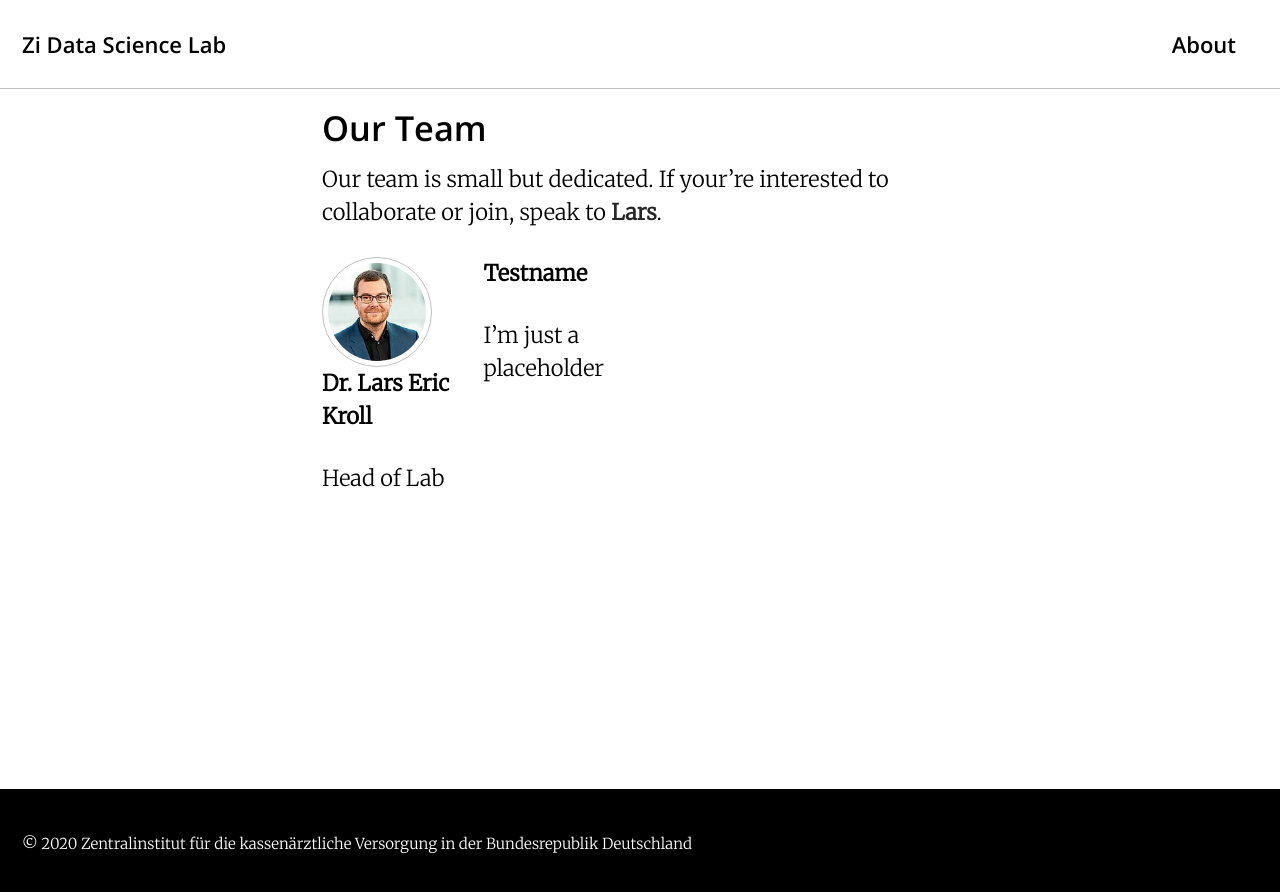
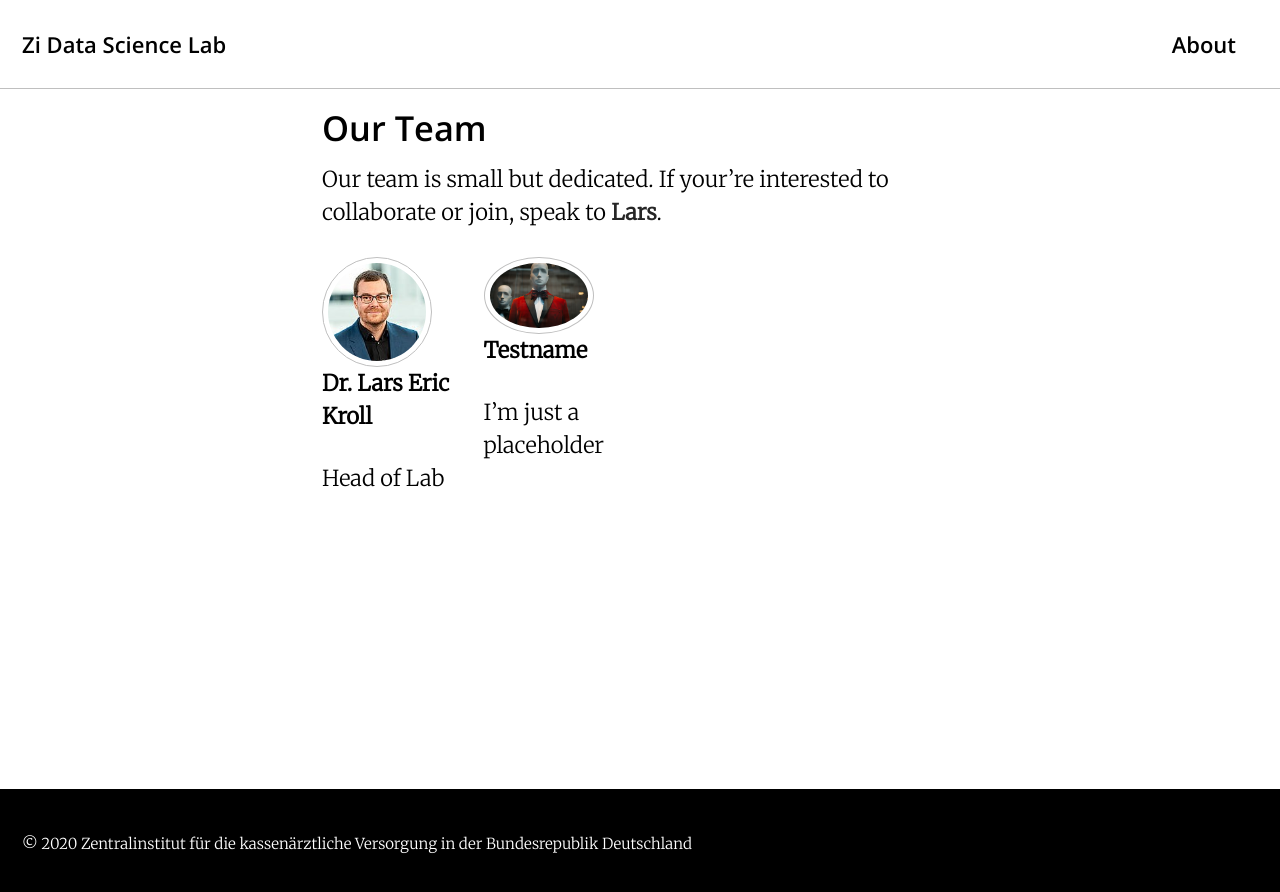
Before and after one commit to zidatalab/zidatalab.github.io, a Jekyll site: the page built from _pages/Team.md, in a window 1280 px wide. Shown: the top 892 px of the page. Built offline with Jekyll 4.4.1, drawn with Linux system fonts in a browser that asks for light colours; cached includes are drawn as plain includes; nearby versions of some CDN libraries.

Commit message:
Update Team.md

```diff
--- a/_pages/Team.md
+++ b/_pages/Team.md
@@ -14,6 +14,10 @@ Our team is small but dedicated. If your're interested to collaborate or join, s
 <div class="author__avatar">
 <img src="{{ author[1].avatar }}" alt="{{ author[1].name }}" itemprop="image">
 </div>
+{% else %}
+<div class="author__avatar">
+<img src="/assets/images/adult-anonymous-art-business-375902.jpg" alt="{{ author[1].name }}" itemprop="image">
+</div>
 {% endif %}
 <p><strong>{{ author[1].name }}</strong><br>
 {% if author[1].bio %}
```
